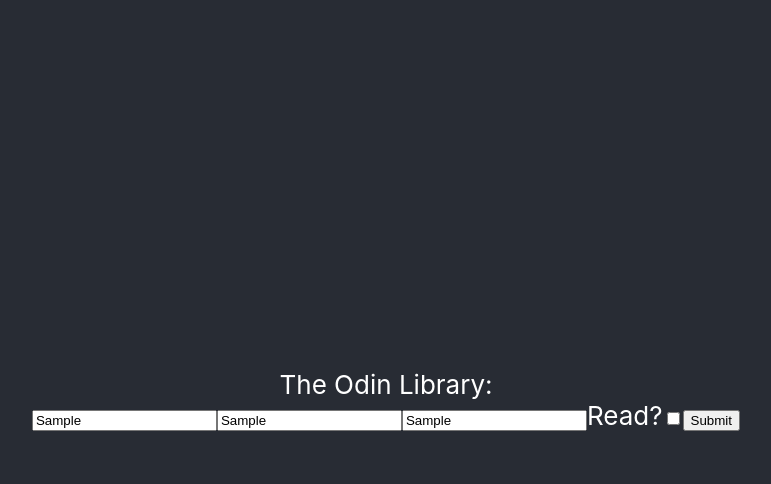
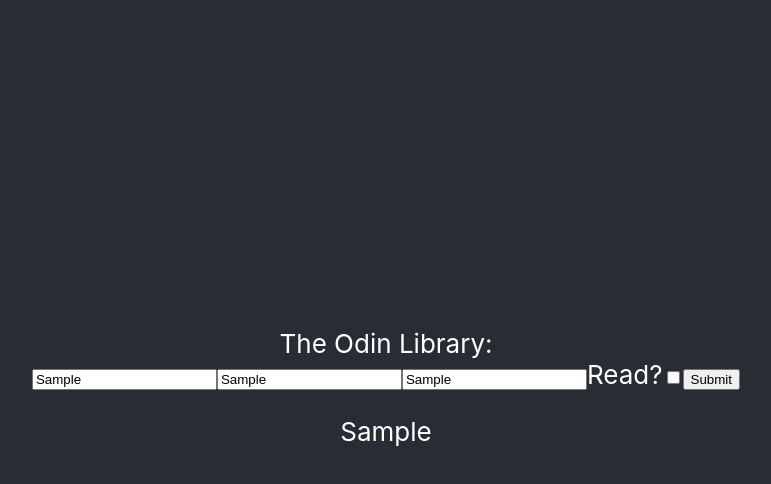
Before and after one commit to ColinV03/odin-react-library, a React (Create React App) app: page / in a window 1280 px wide. Both pictures are taken after typing "Sample", "Sample", "Sample" into the empty fields and a click on the button "Submit". Shown: the top 484 px of the page, without its empty margins (254-1025 px from the left). Built offline with nearby package versions, Linux system fonts and the light colour scheme.

Commit message:
Added rough template for updating display. Updated access to nested objects in arrays, as well as pushing all values to a centralized library array

```diff
--- a/src/Components/Form.js
+++ b/src/Components/Form.js
@@ -5,32 +5,37 @@
     constructor(props) {
       super(props);
       this.state = {
+        book:{
           title: "",
           author: "",
           pages: '',
           read: false,
+          },
           library: [],
         }
 
     }
 
-
+//general handler for changes, using Event target and defining based off of name, to update whichever key:value pair is currently being modified.
   HandleChange(e) {
     this.setState({
       [e.target.name]: e.target.value
     })
   }
 
+
+//checkbox specific check for read input to be able to be addressed.
     HandleCheck(e) {
         this.setState({
           read: !this.state.read,
         });
     }
 
-
-    handleSubmit() {
+//pushing the object to a list in the array held within state.
+  handleSubmit(e) {
+    e.preventDefault();
         this.setState({
-            library: this.state
+            library: [...this.state.library, this.state]
         })
     }
 
@@ -39,10 +44,17 @@
 
 
   render() {
-        console.log(this.state)
+    // visualized uses the JSX features to be able to store the return values of the map method results on the array within the localized state.
+    const visualized = this.state.library.map(e => { return (<p>{e.title}</p>) });
+
+
+    //testing purposes
+    console.log(this.state);
 
         return (
           <div>
+            <form onSubmit={() => { this.handleSubmit() }}>
+              {/* individual input field contains placeholders, name for state management, and an onchange listener for input fields.  */}
               <input
                 placeholder={"Title"}
                 name="title"
@@ -59,8 +71,22 @@
                 onChange={(e) => this.HandleChange(e)}
               />
               Read?
-            <input type="checkbox" name="read" onChange={(e) => this.HandleCheck(e)} />
-            <button onClick ={(e) => {this.handleSubmit(e)}}>Submit</button>
+              <input
+                type="checkbox"
+                name="read"
+                onChange={(e) => this.HandleCheck(e)}
+              />
+              <button
+                onClick={(e) => {
+                  this.handleSubmit(e);
+                }}
+              >
+                Submit
+              </button>
+            </form>
+
+         {/*JSX for mapped array values.   */}
+          {visualized}
           </div>
         );
     }
```
Also changed, not shown: src/Components/BookCard.js (added, +10 -0 lines). Lines whose indentation alone changed are shown as unchanged.
